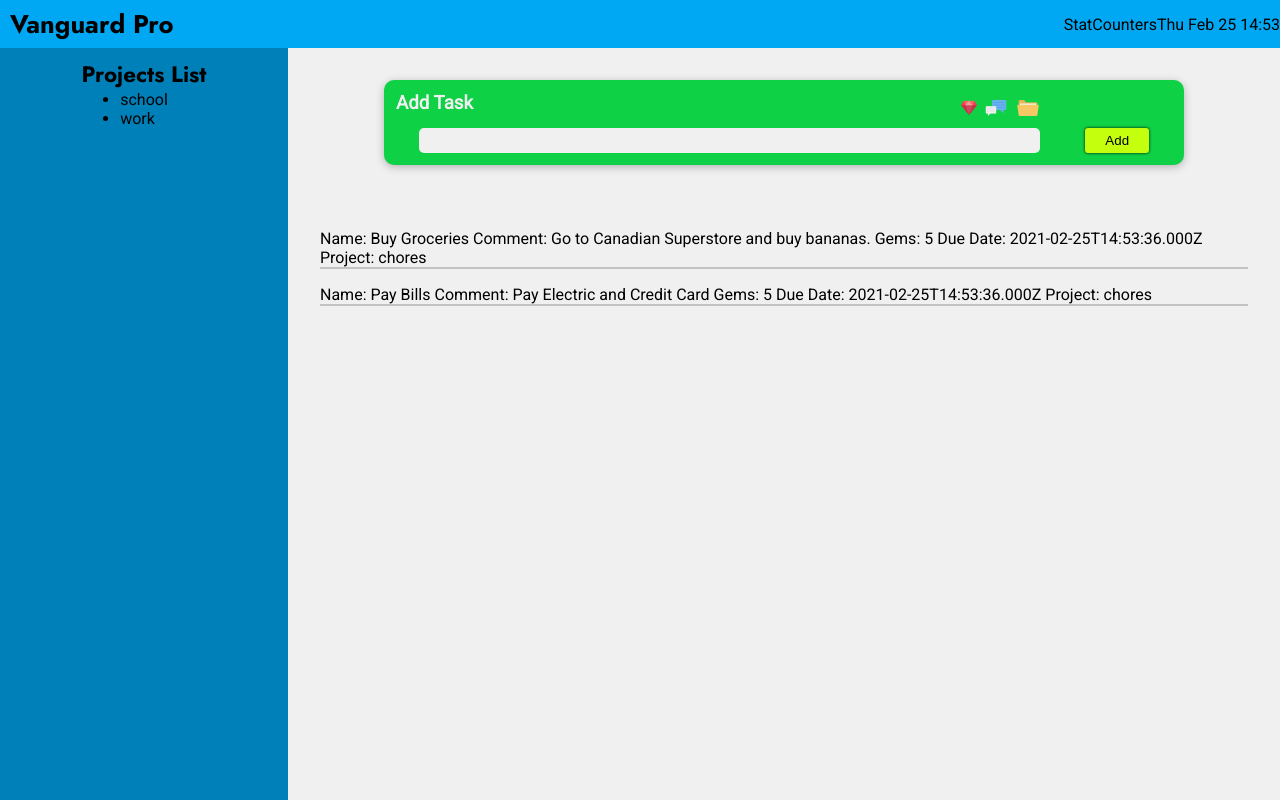
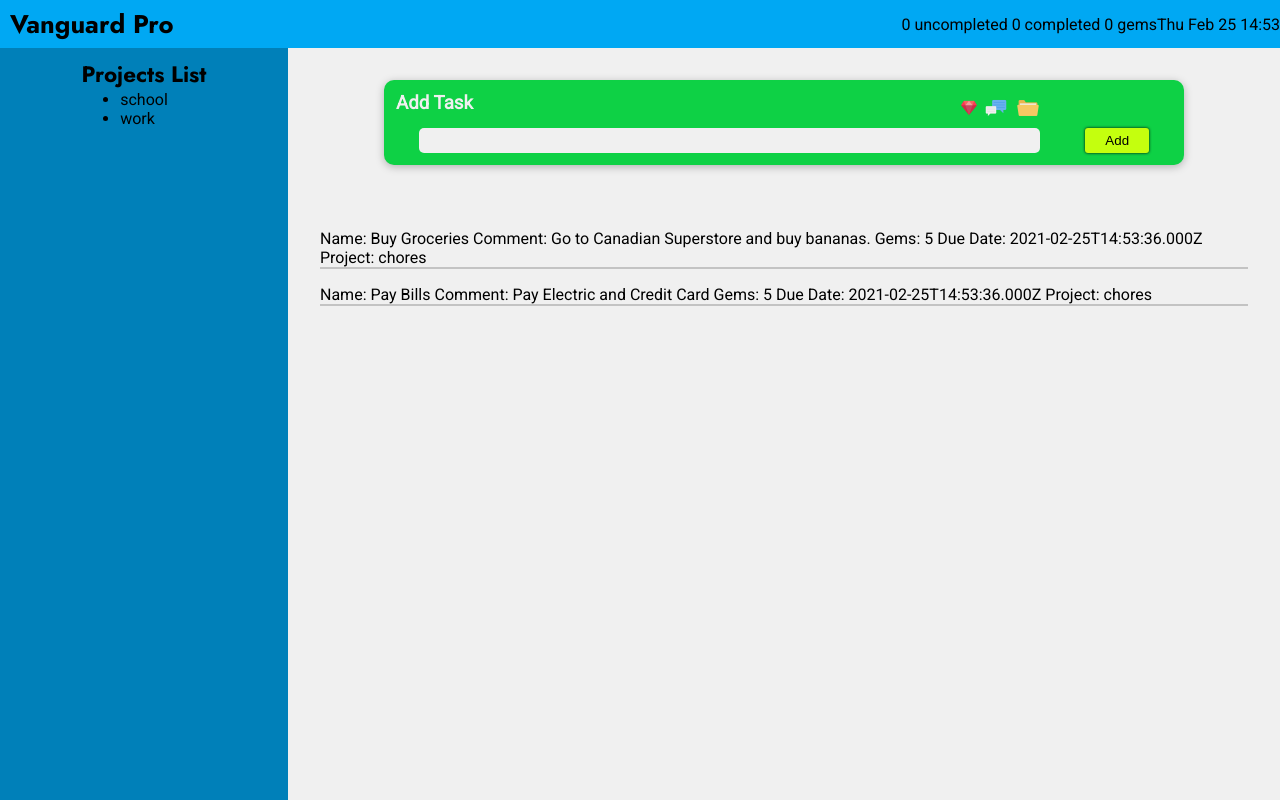
Before and after one commit to code-vanguards/vanguard-pro, a Vue app: page / in a window 1280 px wide. Built offline with nearby package versions, Linux system fonts and the light colour scheme.

Commit message:
1st changes

```diff
--- a/src/App.vue
+++ b/src/App.vue
@@ -5,7 +5,10 @@
       <h1>Vanguard Pro</h1>
     </div>
     <div>
-      StatCounters
+      <!--Code for the counters-->
+      <stat-counters
+        :stat ="stats"
+      ></stat-counters>
     </div>
     <div>
       <date-display></date-display>
@@ -43,6 +46,8 @@ import { taskFactory, projectFactory } from './lib/factories.js';
 export default {
   data() {
     return {
+      //look for when the task is complete, not complete(total tasks - complete tasks) and gems/coins
+      //useing taskFactory gem, isCompleted, total tasks
       stats: {
         uncompletedTasks: 0,
         completedTasks: 0,
--- a/src/components/StatCounters.vue
+++ b/src/components/StatCounters.vue
@@ -1,9 +1,27 @@
 <template>
-  <span>Placeholder</span>
+  <span>
+    <!--<img title="Stat Counters" src="../assets/023-archive.png" class="stat-icon"/>-->
+    {{stat.uncompletedTasks}} uncompleted
+    <!--<img title="Stat Counters" src="../assets/023-archive.png" class="stat-icon"/>-->
+    {{stat.completedTasks}} completed
+    <!--<img title="Stat Counters" src="../assets/023-archive.png" class="stat-icon"/>-->
+    {{stat.gems}} gems
+  </span>
+
+
 </template>
 
 <script>
-export default {};
+export default {
+
+  props:['stat'],
+  data(){
+    return{
+  };
+  },
+  methods:{
+  },
+};
 </script>
 
 <style scoped>
```
